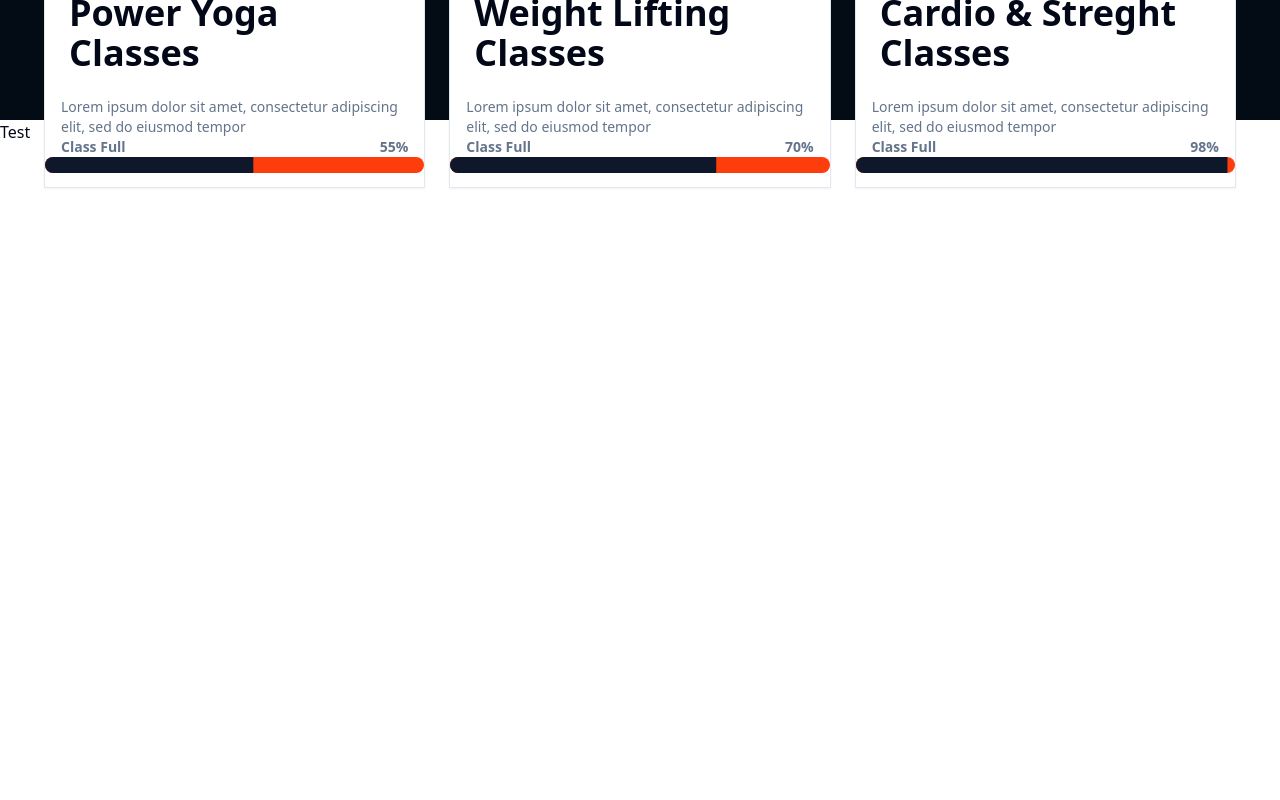
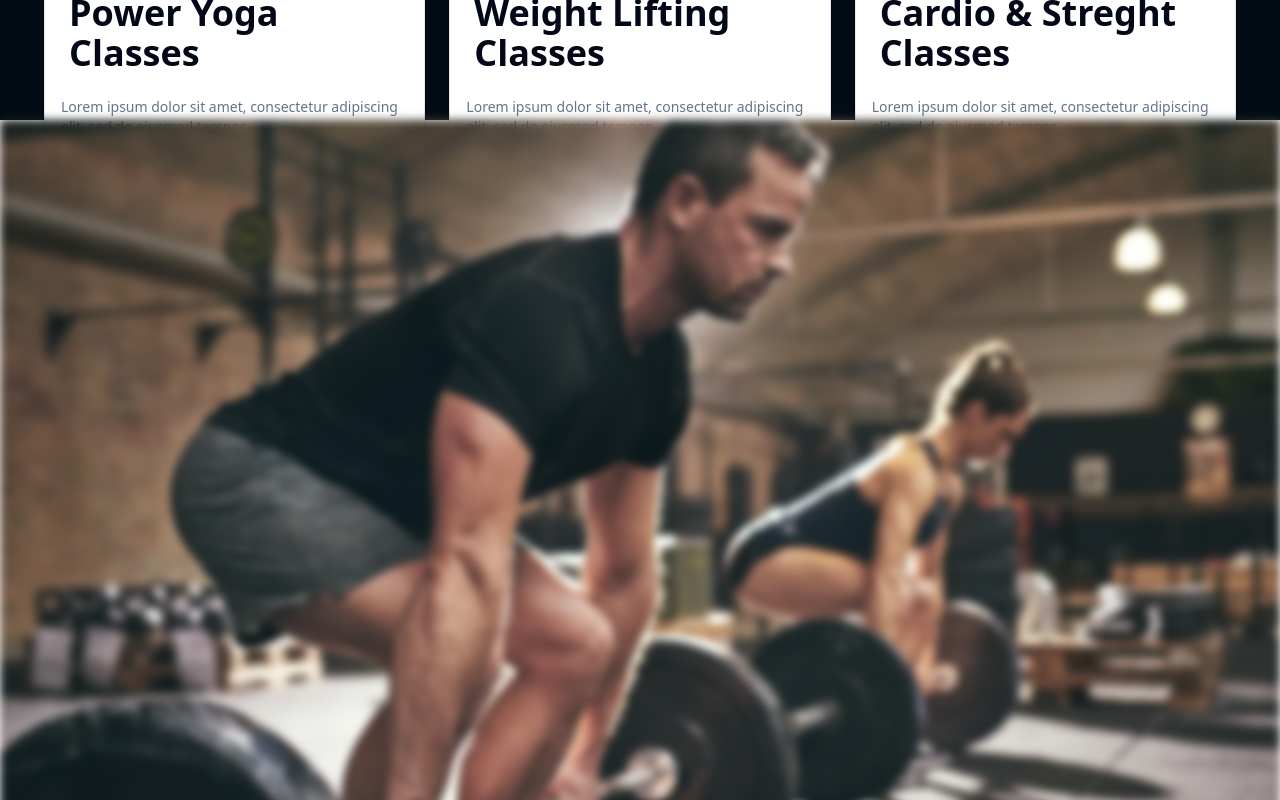
Before and after one commit to JoaquinHAcosta/gymPage, a Next.js app: page / in a window 1280 px wide. Shown: the part 2120-2920 px from the top of the page. Built offline with nearby package versions, Linux system fonts and the light colour scheme.

Commit message:
acordions en horario

```diff
--- a/package.json
+++ b/package.json
@@ -9,9 +9,11 @@
     "lint": "next lint"
   },
   "dependencies": {
+    "@radix-ui/react-accordion": "^1.2.0",
     "@radix-ui/react-navigation-menu": "^1.2.0",
     "@radix-ui/react-progress": "^1.1.0",
     "@radix-ui/react-slot": "^1.1.0",
+    "@radix-ui/react-tabs": "^1.1.0",
     "class-variance-authority": "^0.7.0",
     "clsx": "^2.1.1",
     "embla-carousel-react": "^8.1.6",
--- a/src/app/page.tsx
+++ b/src/app/page.tsx
@@ -1,5 +1,6 @@
 import { Header } from '@/components/Header/Header'
 import FirstSection from '@/components/Sections/FirstSection'
+import { FourthSection } from '@/components/Sections/FourthSection'
 import { SecondSection } from '@/components/Sections/SecondSection'
 import { ThirdSection } from '@/components/Sections/ThirdSection'
 
@@ -9,6 +10,7 @@ export default function Home() {
       <FirstSection />
       <SecondSection />
       <ThirdSection />
+      <FourthSection />
       <section className="bg-white w-full h-screen">Test</section>
     </main>
   )
--- /dev/null
+++ b/src/components/Sections/FourthSection.tsx
@@ -0,0 +1,19 @@
+import React from 'react'
+import { PickClasses } from '../Shared/PickClasses'
+
+export const FourthSection = () => {
+  return (
+    <section className="relative w-full h-screen">
+      <div className="bg-[url('/gympeople.png')] h-screen w-full bg-no-repeat bg-cover blur-sm absolute"></div>
+      <div className="h-screen w-full blur-none flex flex-col items-center justify-center text-white">
+        <h2 className="font-bold text-[#FD3D0C] text-xl">TIME & TABLE</h2>
+        <h1 className="text-5xl font-bold">Weekly Class Schedule</h1>
+        <p className="text-xl">
+          Lorem ipsum dolor sit amet, consectetur adipiscing elit, sed do
+          eiusmod tempor incididunt ut labore et dolore magna aliqua.{' '}
+        </p>
+        <PickClasses />
+      </div>
+    </section>
+  )
+}
--- /dev/null
+++ b/src/components/Shared/ClassesInfo.tsx
@@ -0,0 +1,31 @@
+import {
+  Accordion,
+  AccordionContent,
+  AccordionItem,
+  AccordionTrigger,
+} from '@/components/ui/accordion'
+
+export const ClassesInfo = () => {
+  return (
+    <Accordion type="single" collapsible>
+      <AccordionItem value="item-1">
+        <AccordionTrigger>Clases de Yoga</AccordionTrigger>
+        <AccordionContent>
+          Yes. It adheres to the WAI-ARIA design pattern.
+        </AccordionContent>
+      </AccordionItem>
+      <AccordionItem value="item-2">
+        <AccordionTrigger>Clases de Musculatura</AccordionTrigger>
+        <AccordionContent>
+          Yes. It adheres to the WAI-ARIA design pattern.
+        </AccordionContent>
+      </AccordionItem>
+      <AccordionItem value="item-3">
+        <AccordionTrigger>Clases de Cardio</AccordionTrigger>
+        <AccordionContent>
+          Yes. It adheres to the WAI-ARIA design pattern.
+        </AccordionContent>
+      </AccordionItem>
+    </Accordion>
+  )
+}
--- /dev/null
+++ b/src/components/Shared/PickClasses.tsx
@@ -0,0 +1,30 @@
+import { Tabs, TabsContent, TabsList, TabsTrigger } from '@/components/ui/tabs'
+import { ClassesInfo } from './ClassesInfo'
+
+export const PickClasses = () => {
+  return (
+    <Tabs defaultValue="account" className="w-[1100px] min-h-[500px]">
+      <TabsList className="grid w-full grid-cols-7 bg-transparent text-white">
+        <TabsTrigger value="lunes">Lunes</TabsTrigger>
+        <TabsTrigger value="martes">Martes</TabsTrigger>
+        <TabsTrigger value="miercoles">Miercoles</TabsTrigger>
+        <TabsTrigger value="jueves">Jueves</TabsTrigger>
+        <TabsTrigger value="viernes">Viernes</TabsTrigger>
+        <TabsTrigger value="sabado">Sabado</TabsTrigger>
+        <TabsTrigger value="domingo">Domingo</TabsTrigger>
+      </TabsList>
+      <TabsContent value="lunes">
+        <ClassesInfo />
+      </TabsContent>
+      <TabsContent value="martes">Clases del martes</TabsContent>
+      <TabsContent value="miercoles">
+        Clases del miercoles
+        <ClassesInfo />
+      </TabsContent>
+      <TabsContent value="jueves">Clases del jueves</TabsContent>
+      <TabsContent value="viernes">Clases del viernes</TabsContent>
+      <TabsContent value="sabado">Clases del sabado</TabsContent>
+      <TabsContent value="domingo">Clases del domingo</TabsContent>
+    </Tabs>
+  )
+}
--- /dev/null
+++ b/src/components/ui/accordion.tsx
@@ -0,0 +1,58 @@
+"use client"
+
+import * as React from "react"
+import * as AccordionPrimitive from "@radix-ui/react-accordion"
+import { ChevronDown } from "lucide-react"
+
+import { cn } from "@/lib/utils"
+
+const Accordion = AccordionPrimitive.Root
+
+const AccordionItem = React.forwardRef<
+  React.ElementRef<typeof AccordionPrimitive.Item>,
+  React.ComponentPropsWithoutRef<typeof AccordionPrimitive.Item>
+>(({ className, ...props }, ref) => (
+  <AccordionPrimitive.Item
+    ref={ref}
+    className={cn("border-b", className)}
+    {...props}
+  />
+))
+AccordionItem.displayName = "AccordionItem"
+
+const AccordionTrigger = React.forwardRef<
+  React.ElementRef<typeof AccordionPrimitive.Trigger>,
+  React.ComponentPropsWithoutRef<typeof AccordionPrimitive.Trigger>
+>(({ className, children, ...props }, ref) => (
+  <AccordionPrimitive.Header className="flex">
+    <AccordionPrimitive.Trigger
+      ref={ref}
+      className={cn(
+        "flex flex-1 items-center justify-between py-4 font-medium transition-all hover:underline [&[data-state=open]>svg]:rotate-180",
+        className
+      )}
+      {...props}
+    >
+      {children}
+      <ChevronDown className="h-4 w-4 shrink-0 transition-transform duration-200" />
+    </AccordionPrimitive.Trigger>
+  </AccordionPrimitive.Header>
+))
+AccordionTrigger.displayName = AccordionPrimitive.Trigger.displayName
+
+const AccordionContent = React.forwardRef<
+  React.ElementRef<typeof AccordionPrimitive.Content>,
+  React.ComponentPropsWithoutRef<typeof AccordionPrimitive.Content>
+>(({ className, children, ...props }, ref) => (
+  <AccordionPrimitive.Content
+    ref={ref}
+    className="overflow-hidden text-sm transition-all data-[state=closed]:animate-accordion-up data-[state=open]:animate-accordion-down"
+    {...props}
+  >
+    <div className={cn("pb-4 pt-0", className)}>{children}</div>
+  </AccordionPrimitive.Content>
+))
+
+AccordionContent.displayName = AccordionPrimitive.Content.displayName
+
+export { Accordion, AccordionItem, AccordionTrigger, AccordionContent }
--- /dev/null
+++ b/src/components/ui/tabs.tsx
@@ -0,0 +1,55 @@
+"use client"
+
+import * as React from "react"
+import * as TabsPrimitive from "@radix-ui/react-tabs"
+
+import { cn } from "@/lib/utils"
+
+const Tabs = TabsPrimitive.Root
+
+const TabsList = React.forwardRef<
+  React.ElementRef<typeof TabsPrimitive.List>,
+  React.ComponentPropsWithoutRef<typeof TabsPrimitive.List>
+>(({ className, ...props }, ref) => (
+  <TabsPrimitive.List
+    ref={ref}
+    className={cn(
+      "inline-flex h-10 items-center justify-center rounded-md bg-muted p-1 text-muted-foreground",
+      className
+    )}
+    {...props}
+  />
+))
+TabsList.displayName = TabsPrimitive.List.displayName
+
+const TabsTrigger = React.forwardRef<
+  React.ElementRef<typeof TabsPrimitive.Trigger>,
+  React.ComponentPropsWithoutRef<typeof TabsPrimitive.Trigger>
+>(({ className, ...props }, ref) => (
+  <TabsPrimitive.Trigger
+    ref={ref}
+    className={cn(
+      "inline-flex items-center justify-center whitespace-nowrap rounded-sm px-3 py-1.5 text-sm font-medium ring-offset-background transition-all focus-visible:outline-none focus-visible:ring-2 focus-visible:ring-ring focus-visible:ring-offset-2 disabled:pointer-events-none disabled:opacity-50 data-[state=active]:bg-background data-[state=active]:text-foreground data-[state=active]:shadow-sm",
+      className
+    )}
+    {...props}
+  />
+))
+TabsTrigger.displayName = TabsPrimitive.Trigger.displayName
+
+const TabsContent = React.forwardRef<
+  React.ElementRef<typeof TabsPrimitive.Content>,
+  React.ComponentPropsWithoutRef<typeof TabsPrimitive.Content>
+>(({ className, ...props }, ref) => (
+  <TabsPrimitive.Content
+    ref={ref}
+    className={cn(
+      "mt-2 ring-offset-background focus-visible:outline-none focus-visible:ring-2 focus-visible:ring-ring focus-visible:ring-offset-2",
+      className
+    )}
+    {...props}
+  />
+))
+TabsContent.displayName = TabsPrimitive.Content.displayName
+
+export { Tabs, TabsList, TabsTrigger, TabsContent }
```
Also changed, not shown: tailwind.config.ts (+41 -37 lines), 1 other file (tests, documents, lock files or other folders).
